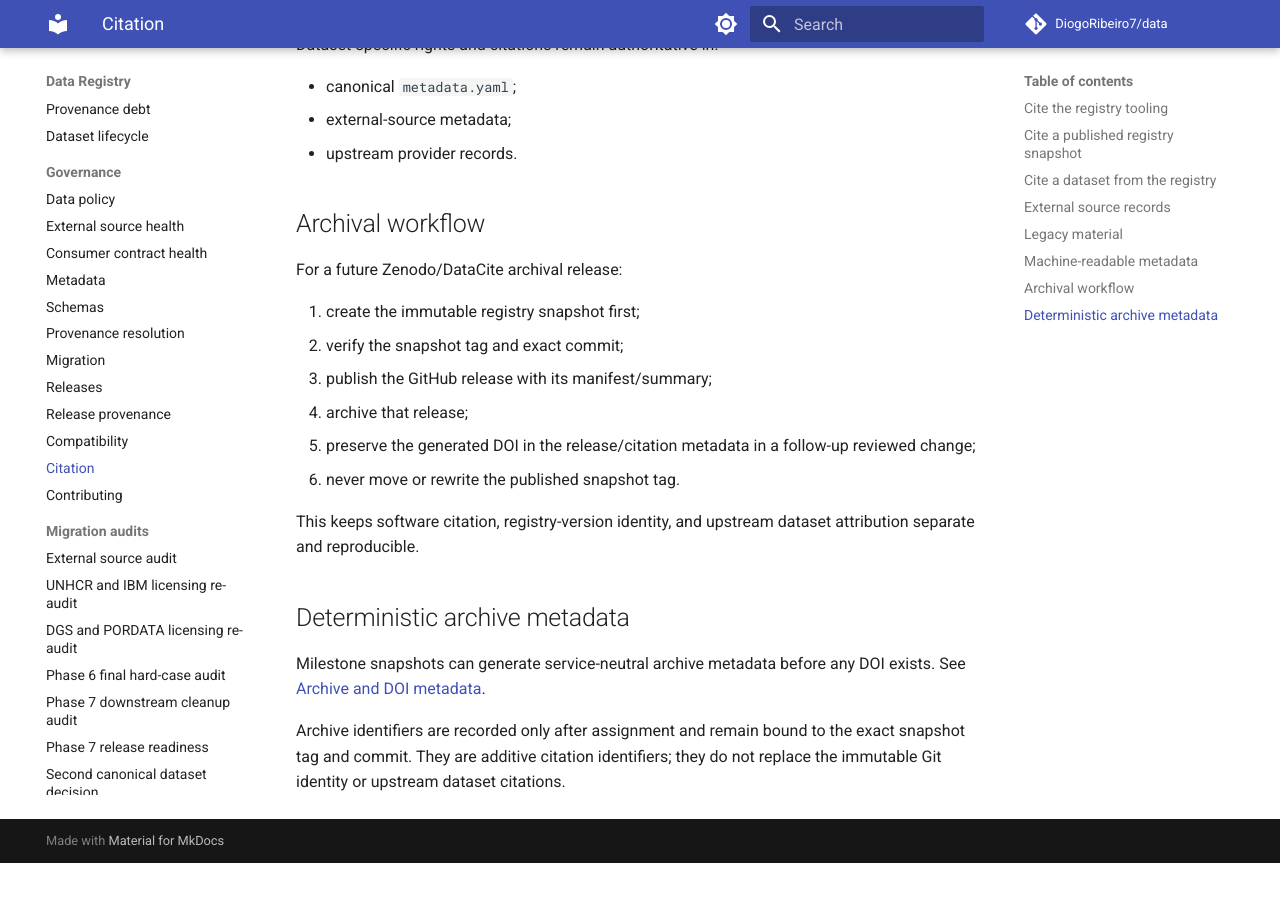
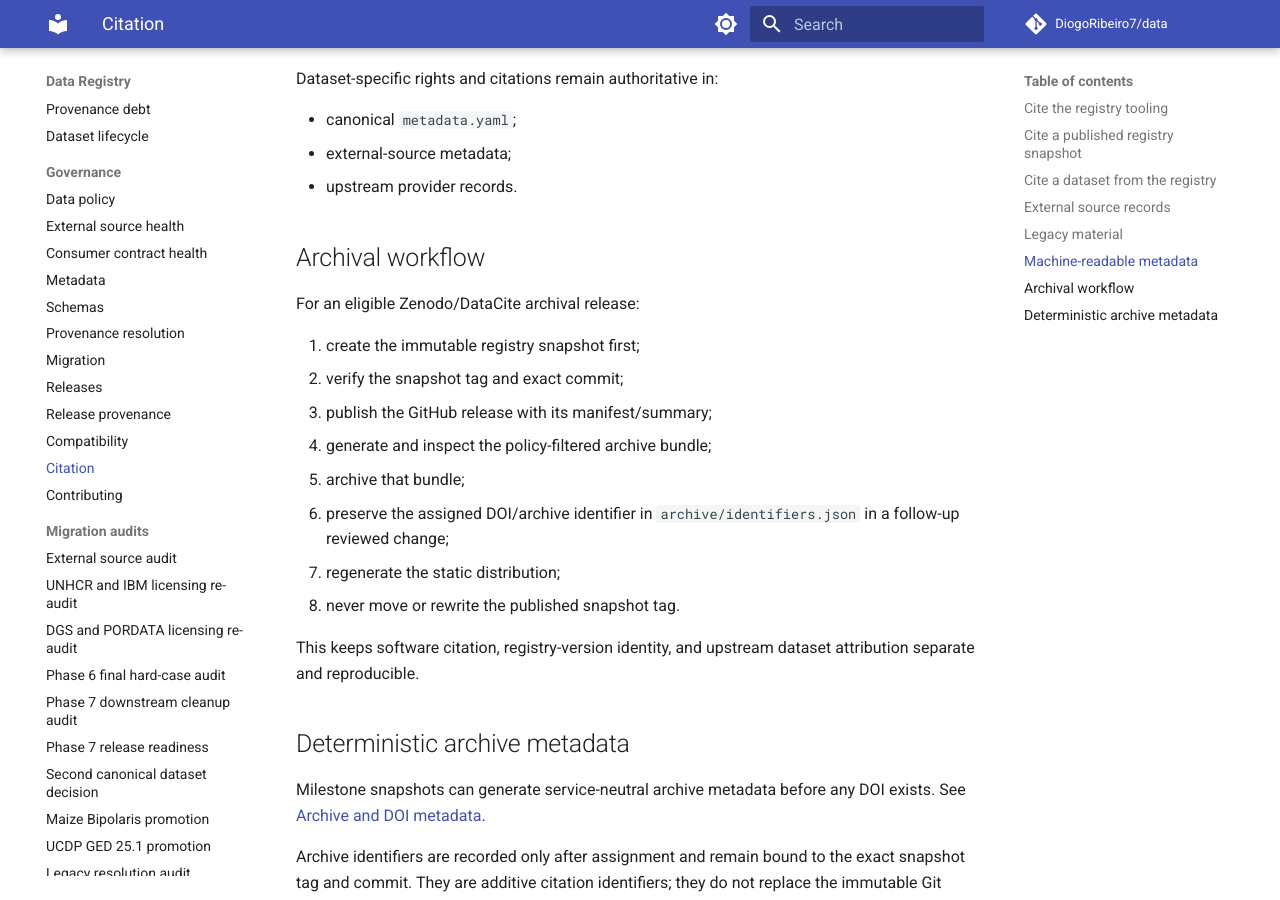
Before and after one commit to DiogoRibeiro7/data, an MkDocs documentation site: the page built from docs/CITATION.md, in a window 1280 px wide and 900 px high, scrolled down 2642 px. Built offline with MkDocs 1.6.1 and Material for MkDocs 9.7.7, drawn with Linux system fonts in a browser that asks for light colours; comment, search, counter and statistics services are not loaded; before the commit the page ends 3505 px from its top, so only the background shows below that; some of the changed text lies outside the part shown.

Commit message:
docs: align citation guide with archive-ready releases

```diff
--- a/docs/CITATION.md
+++ b/docs/CITATION.md
@@ -41,9 +41,12 @@ Do not substitute a floating branch name such as `main` for the commit.
 The snapshot release also attaches:
 
 - `snapshot-manifest.json`;
-- `snapshot-summary.md`.
+- `snapshot-summary.md`;
+- `snapshot-provenance.json`.
 
-Those files record the exact repository commit, catalog digests, schema versions, and canonical dataset file checksums.
+Those files record the exact repository commit, catalog digests, schema
+versions, canonical dataset file checksums, and deterministic release
+provenance.
 
 ## Cite a dataset from the registry
 
@@ -103,14 +106,17 @@ Dataset-specific rights and citations remain authoritative in:
 
 ## Archival workflow
 
-For a future Zenodo/DataCite archival release:
+For an eligible Zenodo/DataCite archival release:
 
 1. create the immutable registry snapshot first;
 2. verify the snapshot tag and exact commit;
 3. publish the GitHub release with its manifest/summary;
-4. archive that release;
-5. preserve the generated DOI in the release/citation metadata in a follow-up reviewed change;
-6. never move or rewrite the published snapshot tag.
+4. generate and inspect the policy-filtered archive bundle;
+5. archive that bundle;
+6. preserve the assigned DOI/archive identifier in `archive/identifiers.json`
+   in a follow-up reviewed change;
+7. regenerate the static distribution;
+8. never move or rewrite the published snapshot tag.
 
 This keeps software citation, registry-version identity, and upstream dataset attribution separate and reproducible.
 
```
